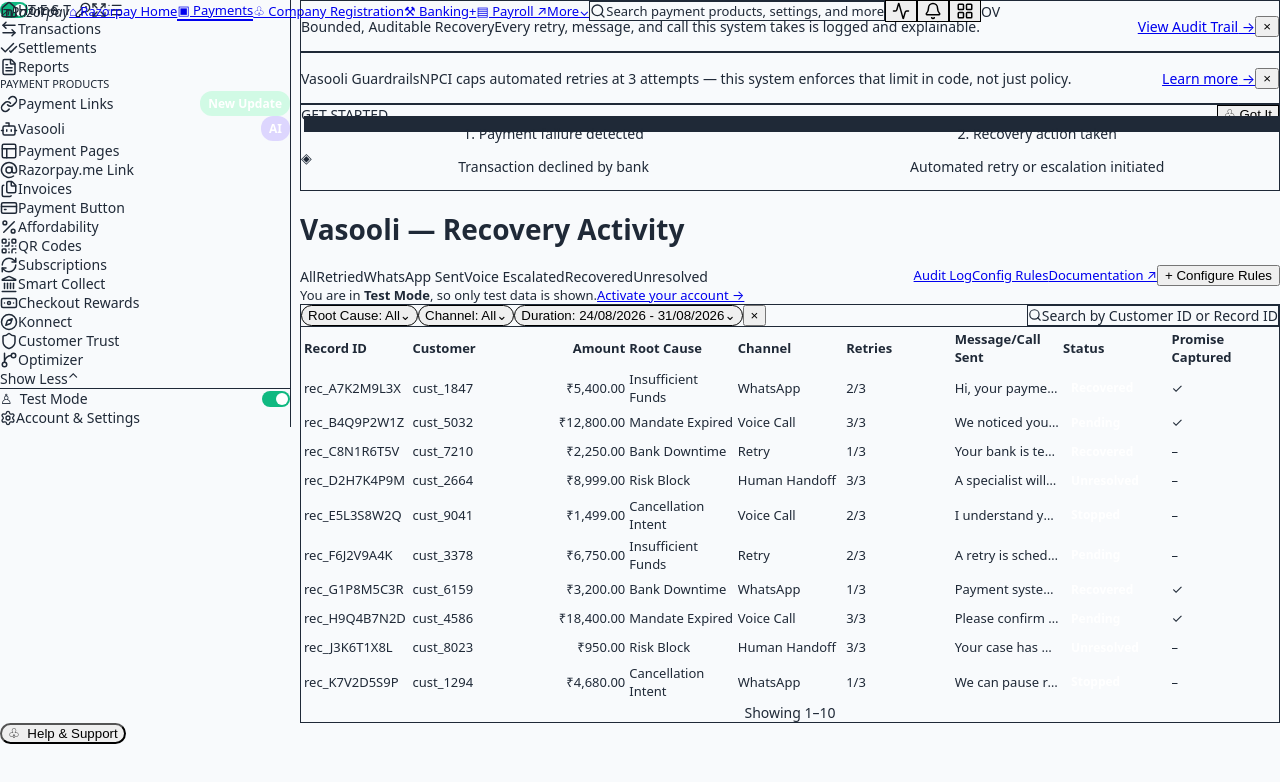
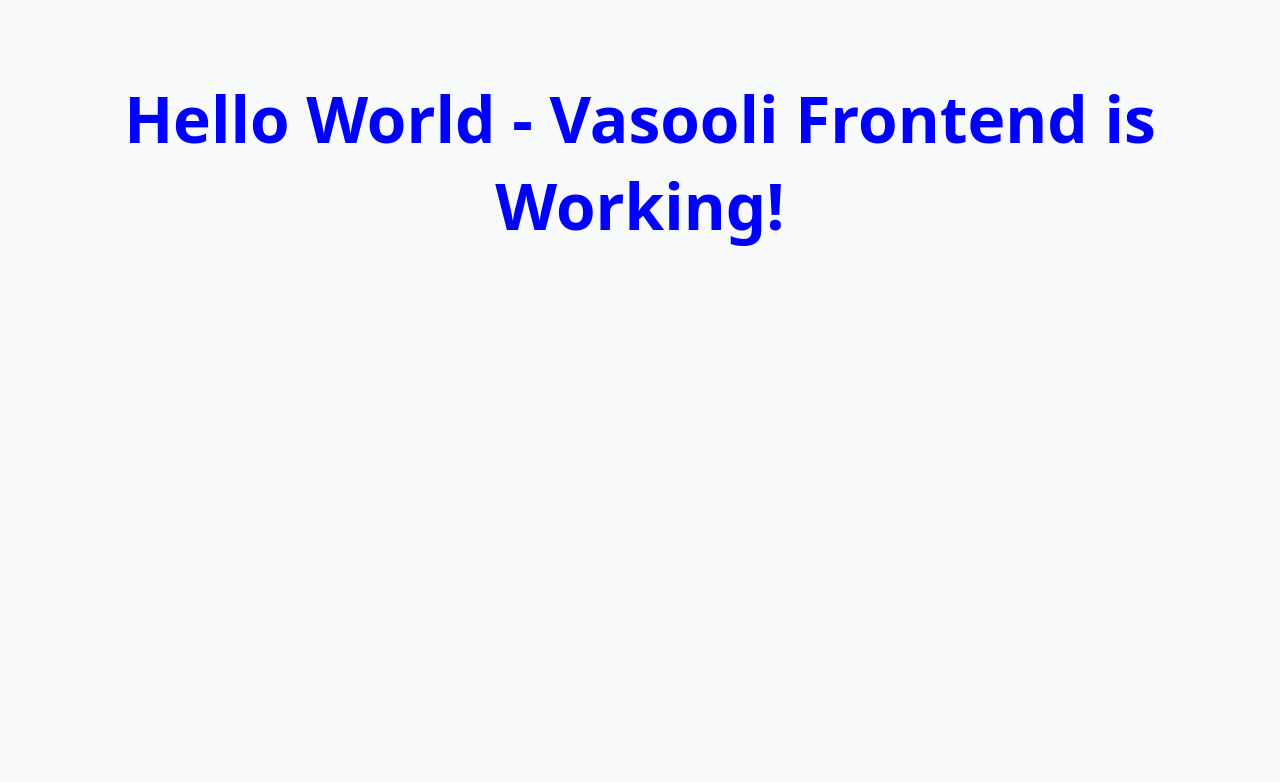
Before and after one commit to Om-Varma12/vasooli, a React (Vite) app in the folder frontend/: page / in a window 1280 px wide. Shown: the top 782 px of the page. Built offline with nearby package versions, Linux system fonts and the light colour scheme.

Commit message:
test: simplify App to Hello World for debugging

```diff
--- a/frontend/src/App.tsx
+++ b/frontend/src/App.tsx
@@ -1,74 +1,9 @@
-import React, { useState } from 'react';
-import { Header } from './components/layout/Header';
-import { Sidebar } from './components/layout/Sidebar';
-import { TopStatusBar } from './components/layout/TopStatusBar';
-import { Banner } from './components/ui';
-import { GetStarted } from './components/features/GetStarted';
-import { RecoveryActivityHeader } from './components/features/RecoveryActivityHeader';
-import { RecoveryTable } from './components/features/RecoveryTable';
-import { RecoveryRecord } from './types';
-
-const MOCK_DATA: RecoveryRecord[] = [
-  { id: "rec_A7K2M9L3X", customer: "cust_1847", amount: "₹5,400.00", rootCause: "Insufficient Funds", channel: "WhatsApp", retries: "2/3", message: "Hi, your payment failed. Please retry...", status: "Recovered", promiseCaptured: "✓" },
-  { id: "rec_B4Q9P2W1Z", customer: "cust_5032", amount: "₹12,800.00", rootCause: "Mandate Expired", channel: "Voice Call", retries: "3/3", message: "We noticed your mandate has expired...", status: "Pending", promiseCaptured: "✓" },
-  { id: "rec_C8N1R6T5V", customer: "cust_7210", amount: "₹2,250.00", rootCause: "Bank Downtime", channel: "Retry", retries: "1/3", message: "Your bank is temporarily unavailable...", status: "Recovered", promiseCaptured: "–" },
-  { id: "rec_D2H7K4P9M", customer: "cust_2664", amount: "₹8,999.00", rootCause: "Risk Block", channel: "Human Handoff", retries: "3/3", message: "A specialist will help complete your payment...", status: "Unresolved", promiseCaptured: "–" },
-  { id: "rec_E5L3S8W2Q", customer: "cust_9041", amount: "₹1,499.00", rootCause: "Cancellation Intent", channel: "Voice Call", retries: "2/3", message: "I understand you would like to cancel...", status: "Stopped", promiseCaptured: "–" },
-  { id: "rec_F6J2V9A4K", customer: "cust_3378", amount: "₹6,750.00", rootCause: "Insufficient Funds", channel: "Retry", retries: "2/3", message: "A retry is scheduled for your account...", status: "Pending", promiseCaptured: "–" },
-  { id: "rec_G1P8M5C3R", customer: "cust_6159", amount: "₹3,200.00", rootCause: "Bank Downtime", channel: "WhatsApp", retries: "1/3", message: "Payment systems are recovering. We will retry...", status: "Recovered", promiseCaptured: "✓" },
-  { id: "rec_H9Q4B7N2D", customer: "cust_4586", amount: "₹18,400.00", rootCause: "Mandate Expired", channel: "Voice Call", retries: "3/3", message: "Please confirm a convenient payment date...", status: "Pending", promiseCaptured: "✓" },
-  { id: "rec_J3K6T1X8L", customer: "cust_8023", amount: "₹950.00", rootCause: "Risk Block", channel: "Human Handoff", retries: "3/3", message: "Your case has been routed to our support team...", status: "Unresolved", promiseCaptured: "–" },
-  { id: "rec_K7V2D5S9P", customer: "cust_1294", amount: "₹4,680.00", rootCause: "Cancellation Intent", channel: "WhatsApp", retries: "1/3", message: "We can pause reminders if you need assistance...", status: "Stopped", promiseCaptured: "–" },
-];
+import React from 'react';
 
 function App() {
-  const [activeTab, setActiveTab] = useState('payments');
-  const [testMode, setTestMode] = useState(true);
-  const [showGetStarted, setShowGetStarted] = useState(true);
-  const [banners, setBanners] = useState([
-    { id: 'a', title: 'Bounded, Auditable Recovery', content: 'Every retry, message, and call this system takes is logged and explainable.', linkText: 'View Audit Trail', variant: 'default' as const },
-    { id: 'b', title: 'Vasooli Guardrails', content: 'NPCI caps automated retries at 3 attempts — this system enforces that limit in code, not just policy.', linkText: 'Learn more', variant: 'info' as const },
-  ]);
-
-  const removeBanner = (id: string) => {
-    setBanners(prev => prev.filter(b => b.id !== id));
-  };
-
   return (
-    <div className="shell min-h-screen bg-bg">
-      <Header activeTab={activeTab} setActiveTab={setActiveTab} />
-      <Sidebar testMode={testMode} setTestMode={setTestMode} />
-      <TopStatusBar testMode={testMode} setTestMode={setTestMode} />
-
-      <main className="ml-[300px] pt-24 pl-1 pr-2 pb-16">
-        {banners.map(banner => (
-          <Banner
-            key={banner.id}
-            title={banner.title}
-            content={banner.content}
-            linkText={banner.linkText}
-            variant={banner.variant}
-            onClose={() => removeBanner(banner.id)}
-          />
-        ))}
-
-        {showGetStarted && (
-          <GetStarted onClose={() => setShowGetStarted(false)} />
-        )}
-
-        <RecoveryActivityHeader activeTab={activeTab} setActiveTab={setActiveTab} />
-
-        <div className="bg-orange-50 rounded px-4 py-2 text-[13px] mb-3">
-          You are in <b>Test Mode</b>, so only test data is shown.
-          <a href="#" className="text-blue ml-1 hover:underline">Activate your account →</a>
-        </div>
-
-        <RecoveryTable data={MOCK_DATA} />
-      </main>
-
-      <button className="fixed bottom-5 right-7 z-40 bg-ink hover:bg-slate-950 text-white rounded-full px-5 py-3 text-xs font-semibold transition-colors">
-        ♧ &nbsp;Help &amp; Support
-      </button>
+    <div style={{ padding: '2rem', fontSize: '2rem', color: 'blue', textAlign: 'center' }}>
+      <h1>Hello World - Vasooli Frontend is Working!</h1>
     </div>
   );
 }
--- a/frontend/src/main.tsx
+++ b/frontend/src/main.tsx
@@ -3,8 +3,17 @@ import { createRoot } from 'react-dom/client'
 import './styles/globals.css'
 import App from './App'
 
-createRoot(document.getElementById('root')!).render(
-  <StrictMode>
-    <App />
-  </StrictMode>,
-)
+console.log('Main.tsx is running');
+const rootElement = document.getElementById('root');
+console.log('Root element:', rootElement);
+
+if (!rootElement) {
+  console.error('Failed to find the root element');
+} else {
+  createRoot(rootElement).render(
+    <StrictMode>
+      <App />
+    </StrictMode>,
+  );
+  console.log('App rendered');
+}
```
